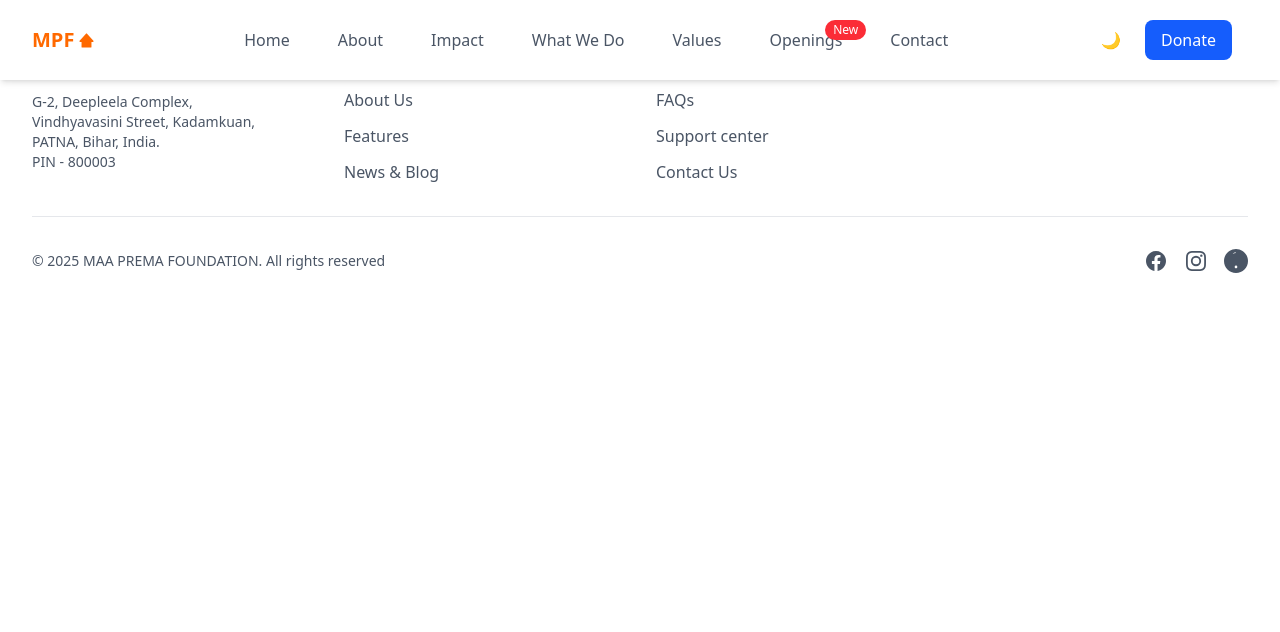
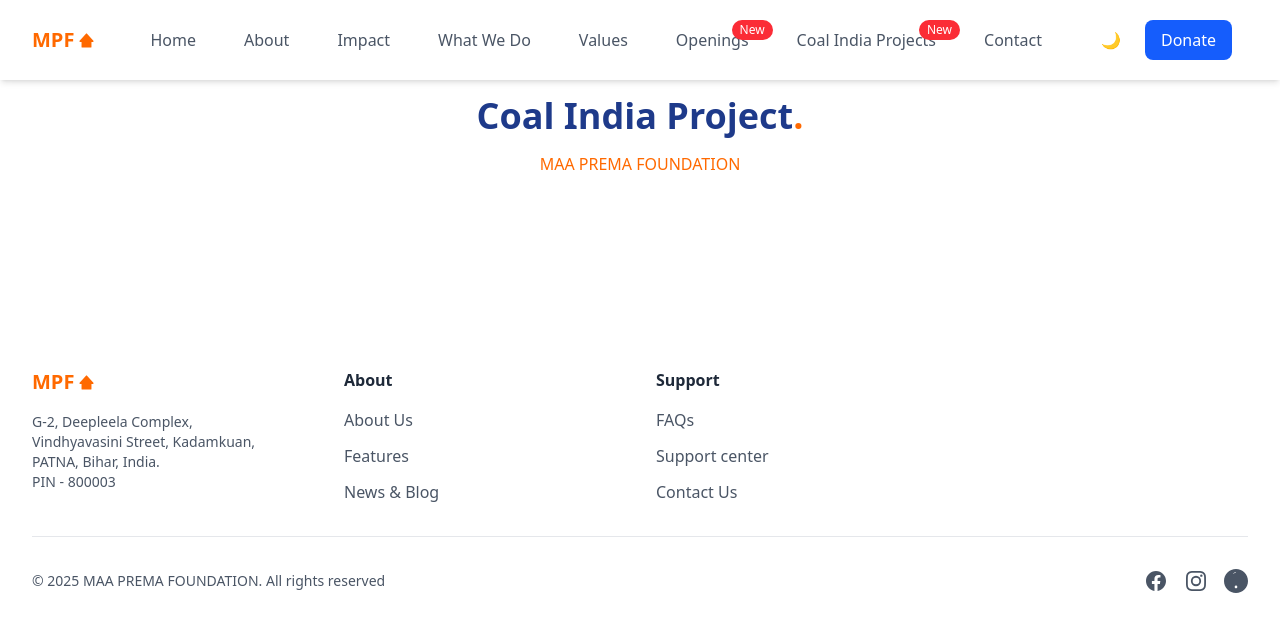
Before and after one commit to Shiva-302004/prema-foundation, a React (Vite) app in the folder frontend/: page /coal-proj in a window 1280 px wide. Shown: the top 632 px of the page. Built offline with nearby package versions, Linux system fonts and the light colour scheme.

Commit message:
added a new tab and page coal India Project

```diff
--- a/frontend/package.json
+++ b/frontend/package.json
@@ -12,7 +12,7 @@
   "dependencies": {
     "@tailwindcss/vite": "^4.0.0",
     "aos": "^2.3.4",
-    "framer-motion": "^12.4.4",
+    "framer-motion": "^12.4.7",
     "react": "^18.3.1",
     "react-dom": "^18.3.1",
     "react-icons": "^5.4.0",
--- a/frontend/src/App.jsx
+++ b/frontend/src/App.jsx
@@ -8,6 +8,7 @@
 import NewsPage from './Pages/NewsPage';
 import GalleryPage from './Pages/GalleryPage';
 import AboutPage from './Pages/AboutPage';
+import CoalIndiaPage from './Pages/CoalIndiaPage';
 import ContactPage from './Pages/ContactPage';
 import AOS from 'aos';
 import 'aos/dist/aos.css';
@@ -34,6 +35,7 @@
             <Route path="/news" element={<NewsPage />} />
             <Route path="/gallery" element={<GalleryPage />} />
             <Route path="/about-us" element={<AboutPage />} />
+            <Route path="/coal-proj" element={<CoalIndiaPage />} />
             <Route path="/contact" element={<ContactPage />} />
           </Routes>
           <Footer />
--- a/frontend/src/Components/Navbar.jsx
+++ b/frontend/src/Components/Navbar.jsx
@@ -95,6 +95,20 @@
                 New
               </span>
             </Link>
+
+            <Link
+              to="/coal-proj"
+              className="text-gray-600 dark:text-gray-200 hover:text-orange-500 dark:hover:text-orange-500 relative"
+            >
+              Coal India Projects
+              <span className="absolute -top-2 -right-6 bg-red-500 text-white text-xs px-2 py-0.5 rounded-full animate-pulse">
+                New
+              </span>
+            </Link>
+
+
+
+
             <a
               href="#contact"
               onClick={(e) => handleScroll(e, 'contact')}
@@ -190,6 +204,15 @@
               >
                 Openings
               </Link>
+
+              <a
+              href="#coalIndia"
+              onClick={(e) => handleScroll(e, 'coalIndia')}
+              className="text-gray-600 dark:text-gray-200 hover:text-orange-500 dark:hover:text-orange-500"
+            >
+              Coal India Projects
+            </a>
+
               <a
                 href="#contact"
                 onClick={(e) => handleScroll(e, 'contact')}
--- /dev/null
+++ b/frontend/src/Pages/CoalIndiaPage.jsx
@@ -0,0 +1,104 @@
+const CoalIndiaPage = () => {
+    return (
+      <div className="py-24 px-4 max-w-7xl mx-auto">
+        <div className="text-center mb-12">
+          <h1 className="text-4xl font-bold text-[#1e3a8a] mb-4">
+            Coal India Project<span className="text-orange-500">.</span>
+          </h1>
+          <p className="text-orange-500 font-medium">MAA PREMA FOUNDATION</p>
+        </div>
+
+        <div className="space-y-8">
+          {/* Job Description
+          <div className="bg-white p-6 rounded-lg shadow-lg">
+              <p>Last Date to apply: 25/02/2025 </p><br/>
+              <p className="text-gray-800 leading-relaxed text-lg mb-6">
+              मां प्रेमा फाउंडेशन के पीरापुर मथुरा, गोरौल, वैशाली में संचालित होने वाली ज्ञानशाला के लिए प्रधानाध्यापक, शिक्षक सह सुपरवाइजर, एमटीएस एवं स्पीपर की आवश्यकता है। इच्छुक अभ्यर्थी फाउंडेशन के ईमेल पर 25 फरवरी तक अपना बायोडाटा भेज सकते है।
+            </p>
+          </div>
+             {/* Contact Information
+             <div className="bg-white p-6 rounded-lg shadow-lg">
+            <h3 className="text-xl font-bold text-[#1e3a8a] mb-4">For Applications and Queries:</h3>
+            <div className="space-y-4">
+              <p className="flex items-center gap-2">
+                <svg xmlns="http://www.w3.org/2000/svg" fill="none" viewBox="0 0 24 24" strokeWidth={1.5} stroke="currentColor" className="w-6 h-6 text-orange-500">
+                  <path strokeLinecap="round" strokeLinejoin="round" d="M21.75 6.75v10.5a2.25 2.25 0 01-2.25 2.25h-15a2.25 2.25 0 01-2.25-2.25V6.75m19.5 0A2.25 2.25 0 0019.5 4.5h-15a2.25 2.25 0 00-2.25 2.25m19.5 0v.243a2.25 2.25 0 01-1.07 1.916l-7.5 4.615a2.25 2.25 0 01-2.36 0L3.32 8.91a2.25 2.25 0 01-1.07-1.916V6.75" />
+                </svg>
+                <a href="mailto:maapremafoundation@gmail.com" className="text-blue-600 hover:underline">
+                  maapremafoundation@gmail.com
+                </a>
+              </p>
+              <p className="flex items-center gap-2">
+                <svg xmlns="http://www.w3.org/2000/svg" fill="none" viewBox="0 0 24 24" strokeWidth={1.5} stroke="currentColor" className="w-6 h-6 text-orange-500">
+                  <path strokeLinecap="round" strokeLinejoin="round" d="M2.25 6.75c0 8.284 6.716 15 15 15h2.25a2.25 2.25 0 002.25-2.25v-1.372c0-.516-.351-.966-.852-1.091l-4.423-1.106c-.44-.11-.902.055-1.173.417l-.97 1.293c-.282.376-.769.542-1.21.38a12.035 12.035 0 01-7.143-7.143c-.162-.441.004-.928.38-1.21l1.293-.97c.363-.271.527-.734.417-1.173L6.963 3.102a1.125 1.125 0 00-1.091-.852H4.5A2.25 2.25 0 002.25 4.5v2.25z" />
+                </svg>
+                <a href="tel:+919431010013" className="text-blue-600 hover:underline">
+                  +91 9431010013
+                </a>
+              </p>
+            </div>
+          </div>
+
+          {/* Positions Table
+          <div className="overflow-x-auto">
+            <table className="w-full bg-white rounded-lg shadow-lg">
+              <thead className="bg-[#1e3a8a] text-white">
+                <tr>
+                  <th className="px-6 py-4 text-left">Sl. No.</th>
+                  <th className="px-6 py-4 text-left">Item</th>
+                  <th className="px-6 py-4 text-left">Total (Rs.)</th>
+                  <th className="px-6 py-4 text-left">Remarks</th>
+                </tr>
+              </thead>
+              <tbody>
+                <tr className="border-b">
+                  <td className="px-6 py-4">1</td>
+                  <td className="px-6 py-4">Head Teacher</td>
+                  <td className="px-6 py-4">-</td>
+                  <td className="px-6 py-4">A</td>
+                </tr>
+                <tr className="border-b">
+                  <td className="px-6 py-4">2</td>
+                  <td className="px-6 py-4">Supervisor/Teacher</td>
+                  <td className="px-6 py-4">-</td>
+                  <td className="px-6 py-4">-</td>
+                </tr>
+                <tr className="border-b">
+                  <td className="px-6 py-4">3</td>
+                  <td className="px-6 py-4">MTS</td>
+                  <td className="px-6 py-4">-</td>
+                  <td className="px-6 py-4">-</td>
+                </tr>
+                <tr>
+                  <td className="px-6 py-4">4</td>
+                  <td className="px-6 py-4">Sweeper</td>
+                  <td className="px-6 py-4">-</td>
+                  <td className="px-6 py-4">B</td>
+                </tr>
+              </tbody>
+            </table>
+          </div>
+
+          {/* Qualifications
+          <div className="bg-white p-6 rounded-lg shadow-lg">
+            <h3 className="text-xl font-bold text-[#1e3a8a] mb-4">शैक्षणिक योग्यता:</h3>
+            <ul className="list-disc pl-6 space-y-2 text-gray-700">
+              <li>प्रधानाध्यापक के लिए अभ्यर्थी बीएड के साथ एसटीईटी परीक्षा उत्तीर्ण हो।</li>
+              <li>सुपरवाइजर सह शिक्षक के लिए स्नातक</li>
+              <li>एमटीएस के लिए इंटर</li>
+              <li>स्वीपर के लिए आठवां पास होना आवश्यक है।</li>
+            </ul>
+
+            <div className="mt-6">
+              <h3 className="text-xl font-bold text-[#1e3a8a] mb-2">उम्र:</h3>
+              <p className="text-gray-700">स्वीपर को छोड़ शेष के लिए अधिकतम उम्र सीमा सरकार के नियमावली के अनुसार मान्य।</p>
+            </div>
+          </div> */}
+
+
+        </div>
+      </div>
+    );
+  };
+
+  export default CoalIndiaPage;
--- a/frontend/src/Pages/GalleryPage.jsx
+++ b/frontend/src/Pages/GalleryPage.jsx
@@ -4,7 +4,7 @@
   // Import all gallery images
   const galleryImages = Object.values(
     import.meta.glob('/src/assets/gallery/*.{png,jpg,jpeg,svg}', { eager: true })
-  ).map(module => module.default);
+    ).map(module => module.default);
 
   return (
     <motion.div
--- a/frontend/src/Pages/HomePage.jsx
+++ b/frontend/src/Pages/HomePage.jsx
@@ -33,9 +33,9 @@
          <section id="stories">
            <Stories />
          </section>
-         {/* <section id="gallery">
+         <section id="gallery">
            <Gallery />
-         </section> */}
+         </section>
          <section id="founder">
            <Founder />
          </section>
```
Also changed, not shown: 1 other file (tests, documents, lock files or other folders).
